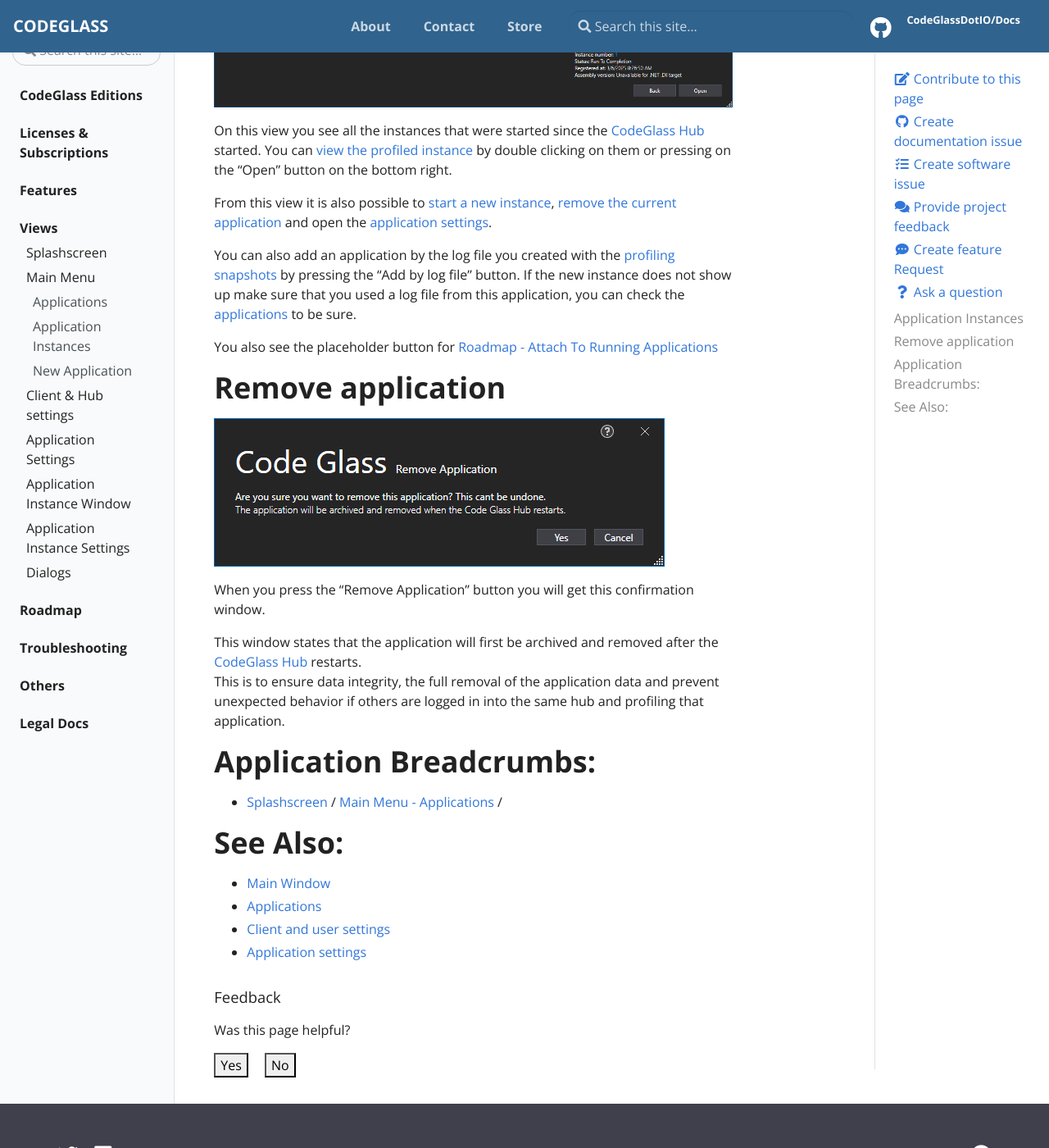
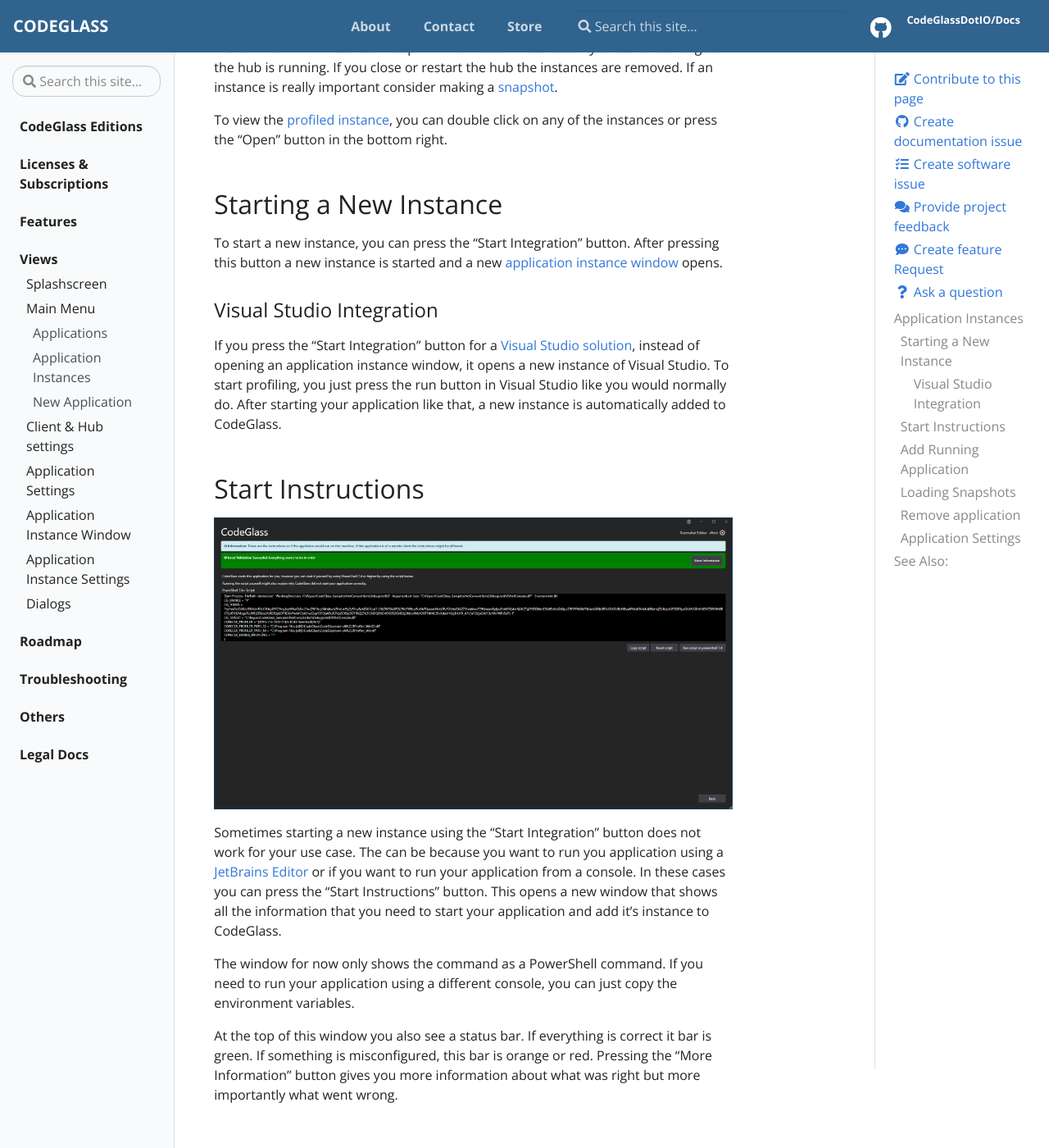
Before and after one commit to CodeGlassDotIO/Docs, a Jekyll site: the page built from _docs/views/mainwindow/applicationInstance.md, in a window 1280 px wide and 1400 px high, scrolled down 549 px. Shown: the whole window at 82% size. Built offline with Jekyll 4.4.1, drawn with Linux system fonts in a browser that asks for light colours; some of the changed text lies outside the part shown.

Commit message:
Updated the main menu docs

```diff
--- a/_docs/views/mainwindow/applicationInstance.md
+++ b/_docs/views/mainwindow/applicationInstance.md
@@ -1,35 +1,52 @@
 ---
 title: View - Main Menu - Application Instances
-description: All Previously run application instances or to start a new one.
+description: All previously run application instances or to start a new one.
 ---
 # Application Instances
 ![assets/img/mainwindow/MainMenuAppInstances.png](../../../assets/img/MainMenu/MainMenuAppInstances.png)
 
-On this view you see all the instances that were started since the [CodeGlass Hub](../../features/CodeGlassHub.md) started.
-You can [view the profiled instance](../ApplicationInstanceDockWindow.md)  by double clicking on them or pressing on the "Open" button on the bottom right.
+In this window you can see all the instances of an application that you started since the [CodeGlass Hub](../../features/CodeGlassHub.md) started. Keep in mind that an instance only exists for as long as the hub is running. If you close or restart the hub the instances are removed. If an instance is really important consider making a [snapshot](../ApplicationInstanceDockWindow/Toolbar.md#snapshots).
 
-From this view it is also possible to [start a new instance](../ApplicationInstanceDockWindow.md), [remove the current application](#remove-application) and open the [application settings](../ApplicationSettingsWindow.md).
+To view the [profiled instance](../ApplicationInstanceDockWindow.md), you can double click on any of the instances or press the "Open" button in the bottom right.
 
-You can also add an application by the log file you created with the [profiling snapshots](../../features/ProfilingSnapshots.md) by pressing the "Add by log file" button.
-If the new instance does not show up make sure that you used a log file from this application, you can check the [applications](application.md) to be sure.
+## Starting a New Instance
+To start a new instance, you can press the "Start Integration" button. After pressing this button a new instance is started and a new [application instance window](../ApplicationInstanceDockWindow.md) opens.
 
-You also see the placeholder button for [Roadmap - Attach To Running Applications](../../Roadmap/AttachToRunningApplication.md)
+### Visual Studio Integration
+If you press the "Start Integration" button for a [Visual Studio solution](../../features/supportedruntimes.md#visual-studio-solution), instead of opening an application instance window, it opens a new instance of Visual Studio. To start profiling, you just press the run button in Visual Studio like you would normally do. After starting your application like that, a new instance is automatically added to CodeGlass.
 
-# Remove application
+## Start Instructions
+![assets/img/mainwindow/AppInstanceStartInstructions.png](../../../assets/img/MainMenu/AppInstanceStartInstructions.png)
+
+Sometimes starting a new instance using the "Start Integration" button does not work for your use case. The can be because you want to run you application using a [JetBrains Editor](../../features/JetbrainsEditors.md) or if you want to run your application from a console. In these cases you can press the "Start Instructions" button. This opens a new window that shows all the information that you need to start your application and add it's instance to CodeGlass.
+
+The window for now only shows the command as a PowerShell command. If you need to run your application using a different console, you can just copy the environment variables.
+
+At the top of this window you also see a status bar. If everything is correct it bar is green. If something is misconfigured, this bar is orange or red. Pressing the "More Information" button gives you more information about what was right but more importantly what went wrong.
+
+## Add Running Application
+In the future we want to support attaching CodeGlass to a running application. This is not yet possible, but we are planning on adding this in the future. See this [roadmap](../../Roadmap/AttachToRunningApplication.md) item for more information.
+
+## Loading Snapshots
+On this window you can also add [profiling snapshots](../../features/ProfilingSnapshots.md). You can do this by pressing the "Add by log file" button, or dragging a ".cgf" file into the window.
+
+Uploading the file will add a new instance. If you selected a log file from a different application, it will not be added to this application but it will be added to the correct application.
+
+![assets/img/mainwindow/DragAndDropLogFile.png](../../../assets/img/MainMenu/DragAndDropLogFile.png)
+
+## Remove application
 ![assets/img/mainwindow/RemoveApplicationConfirmation.png](../../../assets/img/MainMenu/RemoveApplicationConfirmation.png)
 
-When you press the "Remove Application" button you will get this confirmation window.
+If you want to remove the current application, you can press the "Remove Application" button. This opens the confirmation window as seen in the screenshot above. When you press "Yes" your application is not actually removed yet. It is first archived and is only removed after you restart the hub. This is done to make sure that there is no unexpected behavior when you remove the application and there was still a profiler attached, or someone was connected to the same hub remotely.
 
-This window states that the application will first be archived and removed after the [CodeGlass Hub](../../features/CodeGlassHub.md) restarts. <br/>
-This is to ensure data integrity, the full removal of the application data and prevent unexpected behavior if others are logged in into the same hub and profiling that application.
+## Application Settings
+To change the settings specific to this application, you can press the "Applications Settings" button. This opens a new window where you can change the settings that should be used for starting a new instance. Instances that are already running are not affected by changes to these settings. More information about these setting can be found [here](../ApplicationSettingsWindow.md).
 
-
-# Application Breadcrumbs:
-- [Splashscreen](../Splashscreen.md) / [Main Menu - Applications](application.md) /
-
+<!-- # Application Breadcrumbs:
+- [Splashscreen](../Splashscreen.md) / [Main Menu - Applications](application.md) / -->
 
 # See Also:
  - [Main Window ](../mainwindow.md)
  - [Applications ](application.md)
- - [Client and user settings](../clientusersettingswindow.md)
- - [Application settings](../ApplicationSettingsWindow.md)
+ - [Client and User Settings](../clientusersettingswindow.md)
+ - [Application Settings](../ApplicationSettingsWindow.md)
```
Also changed, not shown: _docs/views/mainwindow.md (+6 -13 lines), _docs/views/mainwindow/application.md (+17 -18 lines), _docs/views/mainwindow/newapplication.md (+10 -12 lines), assets/img/MainMenu/AddApplication.png, assets/img/MainMenu/AddApplication_UWP.png, assets/img/MainMenu/AppInstanceStartInstructions.png (added), assets/img/MainMenu/Applications.png, assets/img/MainMenu/DragAndDropLogFile.png (added), assets/img/MainMenu/MainMenuAppInstances.png, assets/img/MainMenu/RemoveApplicationConfirmation.png.
